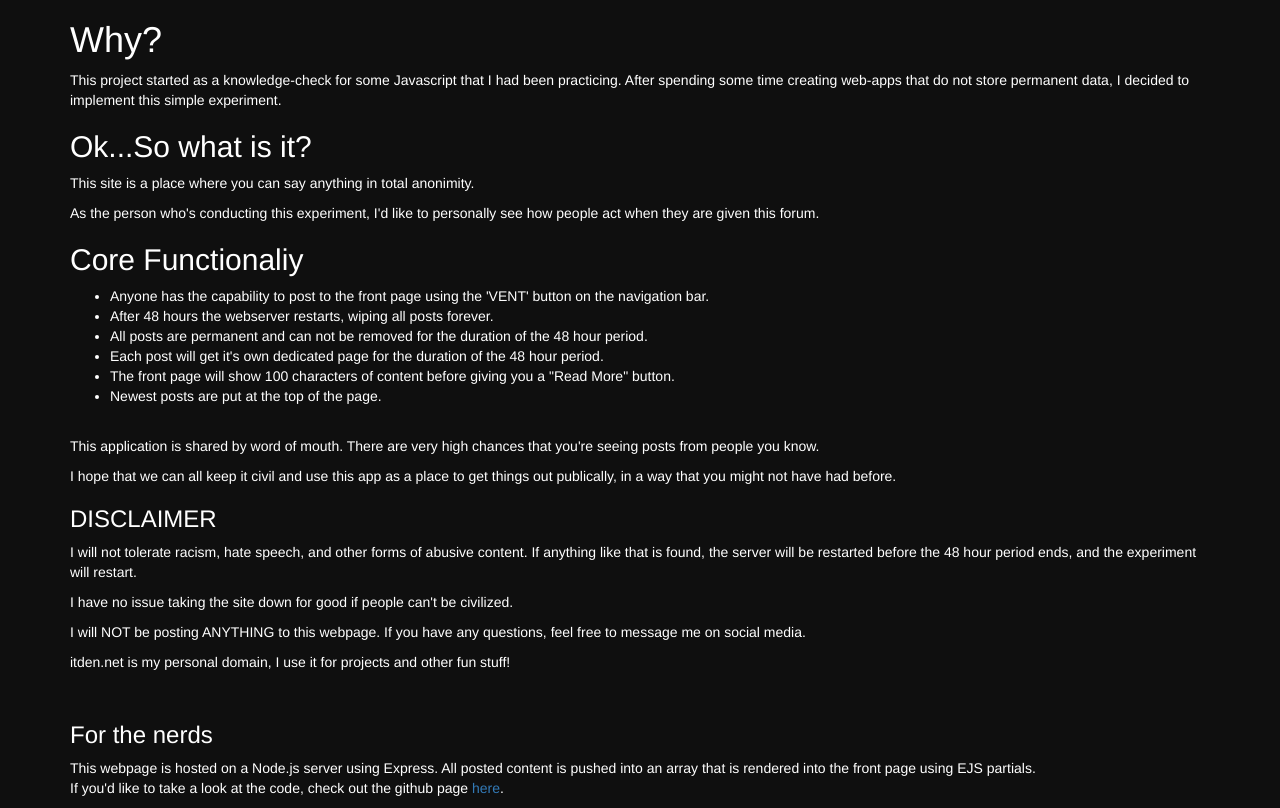
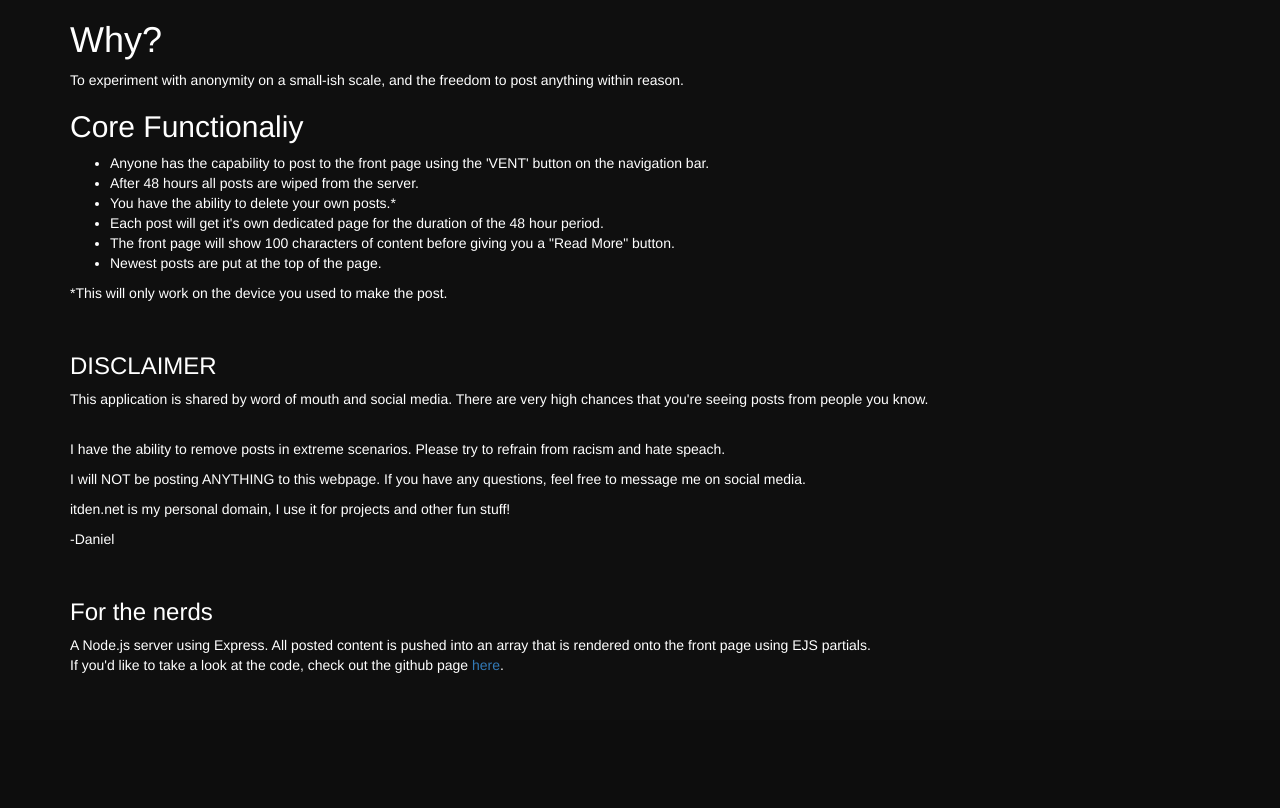
Before and after one commit to daniel-darocha/vent-app, a Node server app: page /why in a window 1280 px wide. Shown: the part 80-888 px from the top of the page. After the commit the page ends 753 px from the top, so only its background shows below. Run offline with Node 20, Linux system fonts and the light colour scheme.

Commit message:
Adjusted info on why page and refactored some code

```diff
--- a/app.js
+++ b/app.js
@@ -4,24 +4,22 @@ const express = require("express");
 const bodyParser = require("body-parser");
 const ejs = require("ejs");
 const { json } = require("body-parser");
-const _ = require('lodash');
-const array = require('lodash/array');
-const object = require('lodash/fp/object');
+const _ = require("lodash");
+const array = require("lodash/array");
+const object = require("lodash/fp/object");
 const { trimEnd } = require("lodash");
-const cookieParser = require('cookie-parser')
+const cookieParser = require("cookie-parser");
 // Below is a module I created that is not needed. This just allows me to
 // create a simple hidden admin page so that I can delete posts without restarting the server if required.
-const adm = require(__dirname+"/node_modules/admin-page/index.js")
+const adm = require(__dirname + "/node_modules/admin-page/index.js");
 
 const app = express();
 
-app.set('view engine', 'ejs');
+app.set("view engine", "ejs");
 
-app.use(bodyParser.urlencoded({extended: true}));
+app.use(bodyParser.urlencoded({ extended: true }));
 app.use(express.static("public"));
-app.use(cookieParser())
-
-
+app.use(cookieParser());
 
 // Global Variables
 
@@ -29,96 +27,88 @@ var posts = [];
 
 // ---- Get Routes
 
-app.get("/", function(req,res){
-  let user = 'user'+Math.floor(Math.random() * 999999999);
-
+app.get("/", function (req, res) {
+  let user = "user" + Math.floor(Math.random() * 999999999);
 
   if (req.cookies.name === undefined) {
-    res.cookie('name', user)
-    res.render('home',{posts: posts});
+    res.cookie("name", user);
+    res.render("home", { posts: posts });
   } else {
-    res.render('home',{posts: posts, cookieName: req.cookies.name});
+    res.render("home", { posts: posts, cookieName: req.cookies.name });
   }
 
-  console.log(req.cookies.name + " accessed the home page from -> "+ req.ip);
-
+  console.log(req.cookies.name + " accessed the home page from -> " + req.ip);
 });
 
-app.get("/posts/:postID", function(req,res){
+app.get("/posts/:postID", function (req, res) {
   var postName = _.lowerCase(req.params.postID);
 
-  posts.forEach(function(p){
+  posts.forEach(function (p) {
     if (_.lowerCase(p.postTitle) === postName) {
-      res.render('post', {title: p.postTitle, body: p.postBody});
+      res.render("post", { title: p.postTitle, body: p.postBody });
     }
   });
-
-
-})
-
-app.get("/vent", function(req,res){
-
-  res.render('vent',{});
 });
 
-
-app.get("/why", function(req,res){
-
-  res.render('why',{});
+app.get("/vent", function (req, res) {
+  res.render("vent", {});
 });
 
-app.get("/admin/:postID", function(req,res){
+app.get("/why", function (req, res) {
+  res.render("why", {});
+});
+
+app.get("/admin/:postID", function (req, res) {
   console.log(adm.adminPage);
-  if (req.params.postID === adm.adminPage){
-    res.render('admin',{posts: posts, })
+  if (req.params.postID === adm.adminPage) {
+    res.render("admin", { posts: posts });
+  } else {
+    res.redirect("/");
   }
-  else{
-    res.redirect("/")
-  }
-})
+});
 
 // ---- Post Routes
 
-app.post("/delete", function(req,res){
-
+app.post("/delete", function (req, res) {
   for (var i = posts.length - 1; i >= 0; --i) {
-    if (posts[i].userId == req.cookies.name && posts[i].postTitle == req.body.postBack) {
-        posts.splice(i,1);
+    if (
+      posts[i].userId == req.cookies.name &&
+      posts[i].postTitle == req.body.postBack
+    ) {
+      posts.splice(i, 1);
     }
-
-}
-  console.log(req.cookies.name+ " just deleted a post with the title: " + req.body.postBack);
+  }
+  console.log(
+    req.cookies.name +
+      " just deleted a post with the title: " +
+      req.body.postBack
+  );
   res.redirect("/");
-
 });
 
-app.post("/adelete", function(req,res){
-    for (var i = posts.length - 1; i >= 0; --i) {
+app.post("/adelete", function (req, res) {
+  for (var i = posts.length - 1; i >= 0; --i) {
     if (posts[i].postTitle == req.body.postBack) {
-        posts.splice(i,1);
+      posts.splice(i, 1);
     }
-
-}
+  }
   console.log("Admin just deleted a post with the title: " + req.body.postBack);
-  res.redirect("/admin/"+adm.adminPage);
-
-})
-
-app.post('/vent', function(req,res){
-
-const post = {
-postTitle: req.body.title,
-postBody: req.body.content,
-userId: req.cookies.name
-};
-
-posts.push(post);
-
-res.redirect("/");
+  res.redirect("/admin/" + adm.adminPage);
 });
 
+app.post("/vent", function (req, res) {
+  const post = {
+    postTitle: req.body.title,
+    postBody: req.body.content,
+    userId: req.cookies.name,
+  };
+
+  posts.push(post);
+
+  res.redirect("/");
+});
 
 console.log(adm.adminPage);
-app.listen(3000, function() {
+app.listen(3000, function () {
   console.log("Server started on port 3000");
 });
--- a/views/why.ejs
+++ b/views/why.ejs
@@ -1,30 +1,27 @@
 <%- include('./partials/header.ejs') %>
 <h1>Why?</h1>
-<p>This project started as a knowledge-check for some Javascript that I had been practicing. After spending some time creating web-apps that do not store permanent data, I decided to implement this simple experiment.</p>
-<h2>Ok...So what is it?</h2>
-<p>This site is a place where you can say anything in total anonimity.</p>
-<p>As the person who's conducting this experiment, I'd like to personally see how people act when they are given this forum.</p>
+<p>To experiment with anonymity on a small-ish scale, and the freedom to post anything within reason.</p>
 <h2>Core Functionaliy</h2>
 <ul>
     <li>Anyone has the capability to post to the front page using the 'VENT' button on the navigation bar.</li>
-    <li>After 48 hours the webserver restarts, wiping all posts forever. </li>
-    <li>All posts are permanent and can not be removed for the duration of the 48 hour period.</li>
+    <li>After 48 hours all posts are wiped from the server. </li>
+    <li>You have the ability to delete your own posts.*</li>
     <li>Each post will get it's own dedicated page for the duration of the 48 hour period.</li>
     <li>The front page will show 100 characters of content before giving you a "Read More" button.</li>
     <li>Newest posts are put at the top of the page.</li>
 </ul>
 
+<p id="disclaimer">*This will only work on the device you used to make the post.</p>
 </br>
-<p>This application is shared by word of mouth. There are very high chances that you're seeing posts from people you know.</p>
-<p>I hope that we can all keep it civil and use this app as a place to get things out publically, in a way that you might not have had before.</p>
-
 <h3>DISCLAIMER</h3>
-<p>I will not tolerate racism, hate speech, and other forms of abusive content. If anything like that is found, the server will be restarted before the 48 hour period ends, and the experiment will restart.</p>
-<p>I have no issue taking the site down for good if people can't be civilized.</p>
+<p>This application is shared by word of mouth and social media. There are very high chances that you're seeing posts from people you know.</p>
+</br>
+<p>I have the ability to remove posts in extreme scenarios. Please try to refrain from racism and hate speach.</p>
 <p>I will NOT be posting ANYTHING to this webpage. If you have any questions, feel free to message me on social media.</p>
 <p>itden.net is my personal domain, I use it for projects and other fun stuff!</p>
+<p>-Daniel</p>
 </br>
 <h3>For the nerds</h3>
-<p>This webpage is hosted on a Node.js server using Express. All posted content is pushed into an array that is rendered into the front page using EJS partials.</br>
-    If you'd like to take a look at the code, check out the github page <a href="https://github.com/daniel-darocha/vent-app">here</a>.
+<p>A Node.js server using Express. All posted content is pushed into an array that is rendered onto the front page using EJS partials.</br>
+    If you'd like to take a look at the code, check out the github page <a href="https://github.com/daniel-darocha/vent-app" target="_blank" rel="noopener noreferrer">here</a>.
 </p>
```
Also changed, not shown: views/home.ejs (+0 -7 lines).
